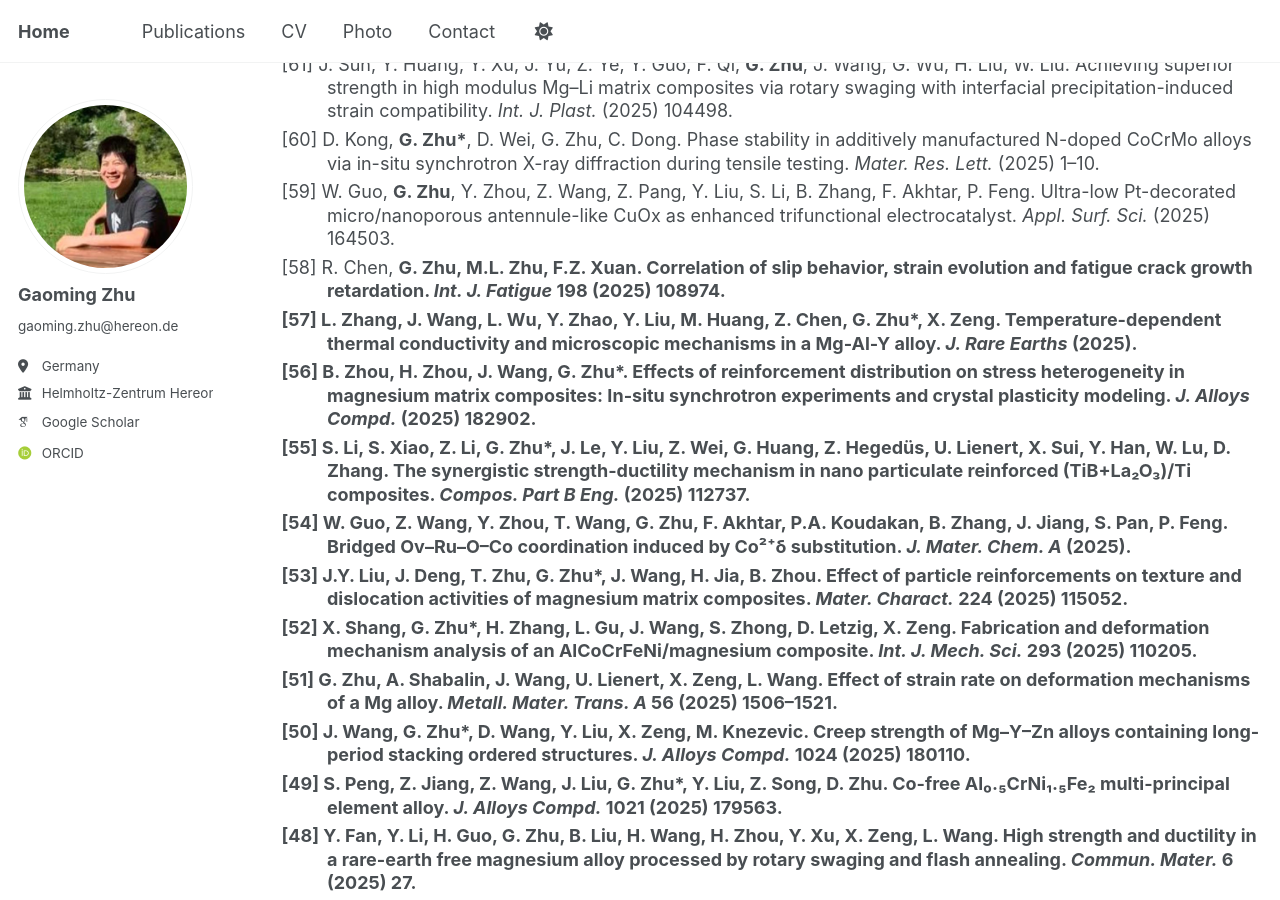
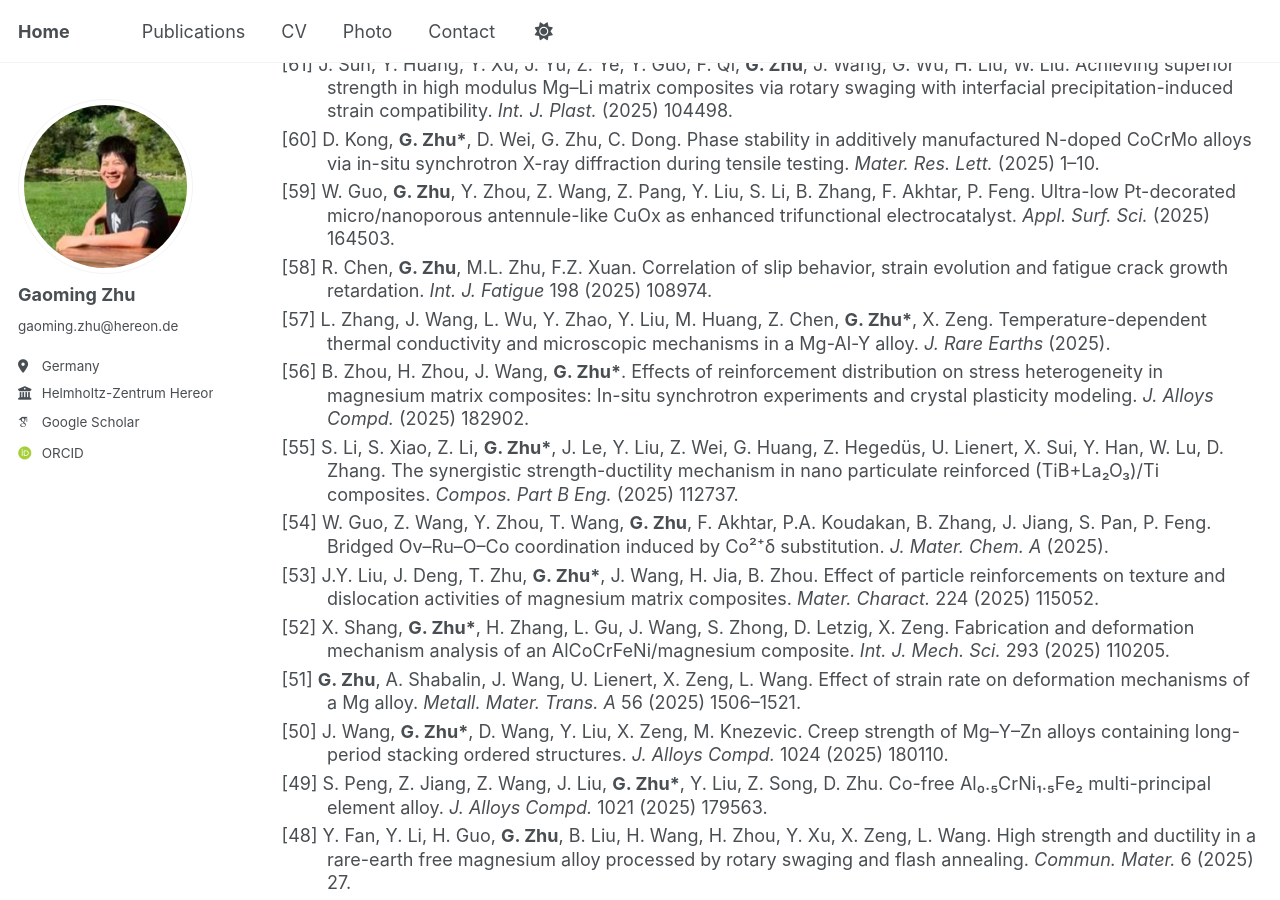
Before and after one commit to zgm900613/zgm900613.github.io, a Jekyll site: the page built from _pages/publications.html, in a window 1280 px wide and 900 px high, scrolled down 506 px. Built offline with Jekyll 4.4.1, drawn with Linux system fonts in a browser that asks for light colours; some web fonts are replaced; a script that is not in the unit is left out.

```diff
--- a/_pages/publications.html
+++ b/_pages/publications.html
@@ -34,7 +34,7 @@ author_profile: true
   <p>[61] J. Sun, Y. Huang, Y. Xu, J. Yu, Z. Ye, Y. Guo, F. Qi, <strong>G. Zhu</strong>, J. Wang, G. Wu, H. Liu, W. Liu. Achieving superior strength in high modulus Mg–Li matrix composites via rotary swaging with interfacial precipitation-induced strain compatibility. <em>Int. J. Plast.</em> (2025) 104498.</p>
   <p>[60] D. Kong, <strong>G. Zhu*</strong>, D. Wei, G. Zhu, C. Dong. Phase stability in additively manufactured N-doped CoCrMo alloys via in-situ synchrotron X-ray diffraction during tensile testing. <em>Mater. Res. Lett.</em> (2025) 1–10.</p>
   <p>[59] W. Guo, <strong>G. Zhu</strong>, Y. Zhou, Z. Wang, Z. Pang, Y. Liu, S. Li, B. Zhang, F. Akhtar, P. Feng. Ultra-low Pt-decorated micro/nanoporous antennule-like CuOx as enhanced trifunctional electrocatalyst. <em>Appl. Surf. Sci.</em> (2025) 164503.</p>
-  <p>[58] R. Chen, <strong>G. Zhu<strong>, M.L. Zhu, F.Z. Xuan. Correlation of slip behavior, strain evolution and fatigue crack growth retardation. <em>Int. J. Fatigue</em> 198 (2025) 108974.</p>
+  <p>[58] R. Chen, <strong>G. Zhu</strong>, M.L. Zhu, F.Z. Xuan. Correlation of slip behavior, strain evolution and fatigue crack growth retardation. <em>Int. J. Fatigue</em> 198 (2025) 108974.</p>
   <p>[57] L. Zhang, J. Wang, L. Wu, Y. Zhao, Y. Liu, M. Huang, Z. Chen, <strong>G. Zhu*</strong>, X. Zeng. Temperature-dependent thermal conductivity and microscopic mechanisms in a Mg-Al-Y alloy. <em>J. Rare Earths</em> (2025).</p>
   <p>[56] B. Zhou, H. Zhou, J. Wang, <strong>G. Zhu*</strong>. Effects of reinforcement distribution on stress heterogeneity in magnesium matrix composites: In-situ synchrotron experiments and crystal plasticity modeling. <em>J. Alloys Compd.</em> (2025) 182902.</p>
   <p>[55] S. Li, S. Xiao, Z. Li, <strong>G. Zhu*</strong>, J. Le, Y. Liu, Z. Wei, G. Huang, Z. Hegedüs, U. Lienert, X. Sui, Y. Han, W. Lu, D. Zhang. The synergistic strength-ductility mechanism in nano particulate reinforced (TiB+La₂O₃)/Ti composites. <em>Compos. Part B Eng.</em> (2025) 112737.</p>
```
